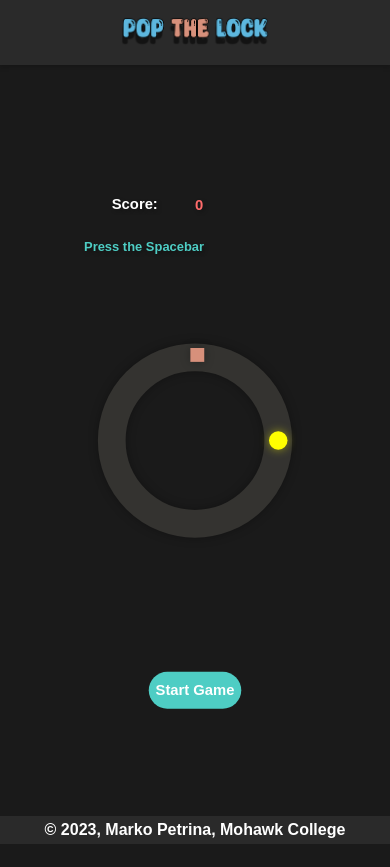
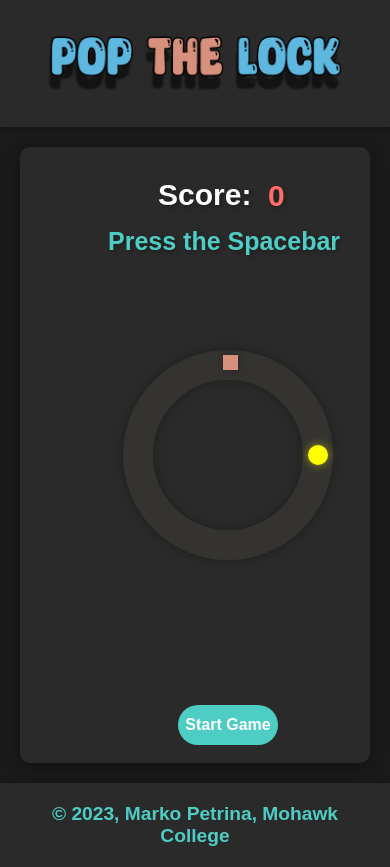
Before and after one commit to markopetrins/PopTheLockCOMP10259, a plain HTML site: page index.html in a window 390 px wide. Before the commit the page ends 844 px from the top, so only its background shows below. Drawn offline with Linux system fonts and the light colour scheme.

Commit message:
Revert "Display Improvements"
This reverts commit b8c1374223357f0975ea61d445e41993bf938f58.

```diff
--- a/index.html
+++ b/index.html
@@ -3,7 +3,7 @@
 
 <head>
     <meta charset="UTF-8">
-    <meta name="viewport" content="width=device-width, initial-scale=1.0, maximum-scale=1.0, user-scalable=no">
+    <meta name="viewport" content="width=device-width, initial-scale=1.0">
     <meta name="description" content="Pop The Lock - A fun and challenging timing game">
     <meta name="author" content="Marko Petrina">
     <link rel="stylesheet" href="styles.css">
@@ -15,9 +15,9 @@
         <img id="headerImage" src="images/header.png" alt="Pop The Lock Game Header">
     </header>
     <main>
-        <svg viewBox="0 0 400 600" preserveAspectRatio="xMidYMid meet">
-            <text x="110" y="50" class="staticScore">Score:</text>
-            <text id="updatingScore" x="200" y="51">0</text>
+        <svg width="400" height="600">
+            <text x="130" y="50" class="staticScore">Score:</text>
+            <text id="updatingScore" x="240" y="51">0</text>
             <text id="controls" x="80" y="95">Press the Spacebar</text>
             <circle id="lock" cx="200" cy="300" r="90" stroke-width="30" fill="none" stroke="#343330" />
             <circle id="point" cx="290" cy="300" r="10" fill="yellow" />
@@ -31,7 +31,9 @@
         </svg>
     </main>
     <footer>
-        <h3>© 2023, Marko Petrina, Mohawk College</h3>
+        <div>
+            <h3>© 2023, Marko Petrina, Mohawk College</h3>
+        </div>
     </footer>
     <script src="functions.js"></script>
 </body>
--- a/styles.css
+++ b/styles.css
@@ -1,31 +1,25 @@
-/* Reset and base styles */
-* {
-    margin: 0;
-    padding: 0;
-    box-sizing: border-box;
-}
-
+/* body styling */
 body {
     background-color: #1a1a1a;
     color: #ffffff;
     font-family: 'Arial', sans-serif;
-    height: 100vh;
+    min-height: 100vh;
     margin: 0;
     display: flex;
     flex-direction: column;
-    overflow: hidden;
+    overflow-x: hidden;
 }
 
 /* header styling */
 header {
     text-align: center;
-    padding: 10px;
+    padding: 30px;
     background-color: #2a2a2a;
     box-shadow: 0 2px 5px rgba(0,0,0,0.2);
 }
 
 #headerImage {
-    width: 150px;
+    width: 300px;
     height: auto;
     transition: transform 0.3s ease;
 }
@@ -36,49 +30,50 @@ header {
 
 /* main content */
 main {
-    flex: 1;
     display: flex;
     justify-content: center;
     align-items: center;
-    padding: 5px;
-    min-height: 0; /* Important for flex container */
+    padding: 20px;
+    flex: 1;
 }
 
 /* svg styling */
 svg {
-    max-width: 100%;
-    max-height: calc(100vh - 120px); /* Adjust based on header/footer height */
-    height: auto;
     display: block;
+    margin: 0 auto;
+    border: 8px solid #2a2a2a;
+    border-radius: 10px;
+    box-shadow: 0 4px 15px rgba(0,0,0,0.3);
+    background-color: #2a2a2a;
 }
 
 .staticScore {
     fill: #ffffff;
-    font: bold 16px sans-serif;
+    font: bold 30px sans-serif;
     text-shadow: 2px 2px 4px rgba(0,0,0,0.3);
 }
 
 #updatingScore {
     fill: #ff6b6b;
-    font: bold 16px sans-serif;
+    font: bold 30px sans-serif;
     text-shadow: 2px 2px 4px rgba(0,0,0,0.3);
 }
 
 #staticEnd {
     fill: #ff6b6b;
-    font: bold 16px sans-serif;
+    font: bold 30px sans-serif;
     text-shadow: 2px 2px 4px rgba(0,0,0,0.3);
 }
 
 #updateEnd {
     fill: #ffffff;
-    font: bold 16px sans-serif;
+    font: bold 30px sans-serif;
     text-shadow: 2px 2px 4px rgba(0,0,0,0.3);
 }
 
 #controls {
     fill: #4ecdc4;
-    font: bold 14px sans-serif;
+    font: bold 25px sans-serif;
     text-shadow: 2px 2px 4px rgba(0,0,0,0.3);
 }
 
@@ -121,14 +116,16 @@ svg {
 
 /* footer styling */
 footer {
-    padding: 5px;
+    padding: 20px;
+    color: #4ecdc4;
     text-align: center;
     background-color: #2a2a2a;
+    box-shadow: 0 -2px 5px rgba(0,0,0,0.2);
 }
 
 footer h3 {
-    font-size: 12px;
     margin: 0;
+    font-size: 1.2rem;
 }
 
 /* Game elements */
@@ -143,74 +140,3 @@ footer h3 {
 #pin {
     filter: drop-shadow(0 0 5px rgba(0,0,0,0.3));
 }
-
-/* Add media queries for better mobile responsiveness */
-@media screen and (max-width: 600px) {
-    /* Adjust header */
-    header {
-        padding: 15px;
-    }
-
-    #headerImage {
-        width: 200px;
-    }
-
-    /* Adjust main content */
-    main {
-        padding: 10px;
-    }
-
-    /* Adjust SVG text elements */
-    .staticScore {
-        font: bold 20px sans-serif;
-    }
-
-    #updatingScore {
-        font: bold 20px sans-serif;
-    }
-
-    #controls {
-        font: bold 18px sans-serif;
-    }
-
-    #staticEnd, #updateEnd {
-        font: bold 20px sans-serif;
-    }
-
-    /* Adjust footer */
-    footer h3 {
-        font-size: 1rem;
-    }
-}
-
-@media screen and (max-width: 400px) {
-    #headerImage {
-        width: 150px;
-    }
-
-    /* Further reduce text sizes */
-    .staticScore, #updatingScore {
-        font: bold 16px sans-serif;
-    }
-
-    #controls {
-        font: bold 14px sans-serif;
-    }
-
-    #staticEnd, #updateEnd {
-        font: bold 16px sans-serif;
-    }
-
-    /* Adjust SVG text positions for smaller screens */
-    .staticScore {
-        x: 100;
-    }
-
-    #updatingScore {
-        x: 190;
-    }
-
-    #controls {
-        x: 60;
-    }
-}
```
